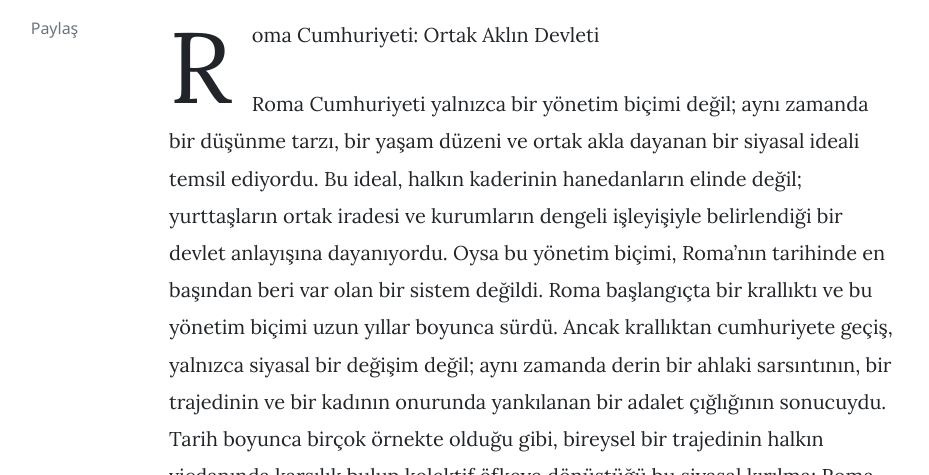
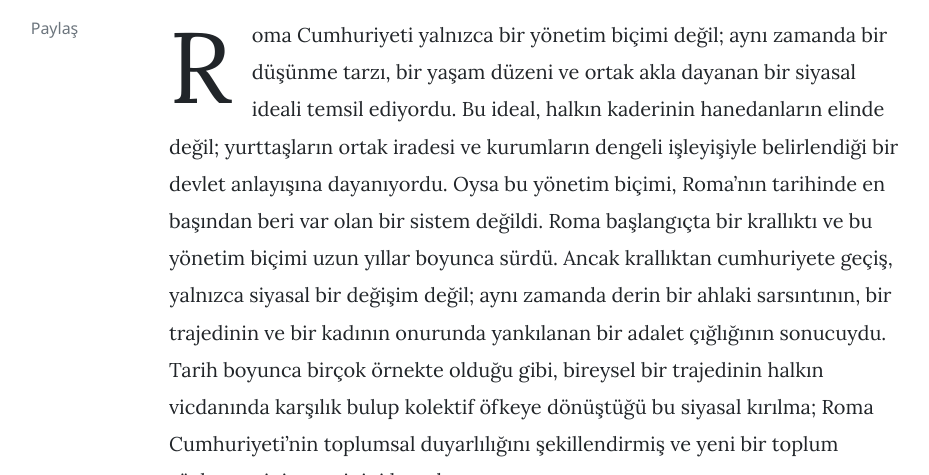
Before and after one commit to egecolpan/egecolpan.github.io, a Jekyll site: the page built from _posts/2025-05-13-lucretia-ve-toplum-sozlesmesi.md, in a window 1280 px wide and 900 px high, cut to the strip 425-900 px from the top of the window. Shown: the whole strip, without its empty margins (201-1130 px from the left). Built offline with Jekyll 4.4.1, drawn with Linux system fonts in a browser that asks for light colours; nearby versions of some CDN libraries; comment, search, counter and statistics services are not loaded.

Commit message:
Update 2025-05-13-lucretia-ve-toplum-sozlesmesi.md

```diff
--- a/_posts/2025-05-13-lucretia-ve-toplum-sozlesmesi.md
+++ b/_posts/2025-05-13-lucretia-ve-toplum-sozlesmesi.md
@@ -29,8 +29,6 @@ tags:
   - ve
   - adalet
 ---
-
-Roma Cumhuriyeti: Ortak Aklın Devleti
 
 Roma Cumhuriyeti yalnızca bir yönetim biçimi değil; aynı zamanda bir düşünme tarzı, bir yaşam düzeni ve ortak akla dayanan bir siyasal ideali temsil ediyordu. Bu ideal, halkın kaderinin hanedanların elinde değil; yurttaşların ortak iradesi ve kurumların dengeli işleyişiyle belirlendiği bir devlet anlayışına dayanıyordu. Oysa bu yönetim biçimi, Roma'nın tarihinde en başından beri var olan bir sistem değildi. Roma başlangıçta bir krallıktı ve bu yönetim biçimi uzun yıllar boyunca sürdü. Ancak krallıktan cumhuriyete geçiş, yalnızca siyasal bir değişim değil; aynı zamanda derin bir ahlaki sarsıntının, bir trajedinin ve bir kadının onurunda yankılanan bir adalet çığlığının sonucuydu. Tarih boyunca birçok örnekte olduğu gibi, bireysel bir trajedinin halkın vicdanında karşılık bulup kolektif öfkeye dönüştüğü bu siyasal kırılma; Roma Cumhuriyeti’nin toplumsal duyarlılığını şekillendirmiş ve yeni bir toplum sözleşmesinin zeminini hazırlamıştır.
 
```
